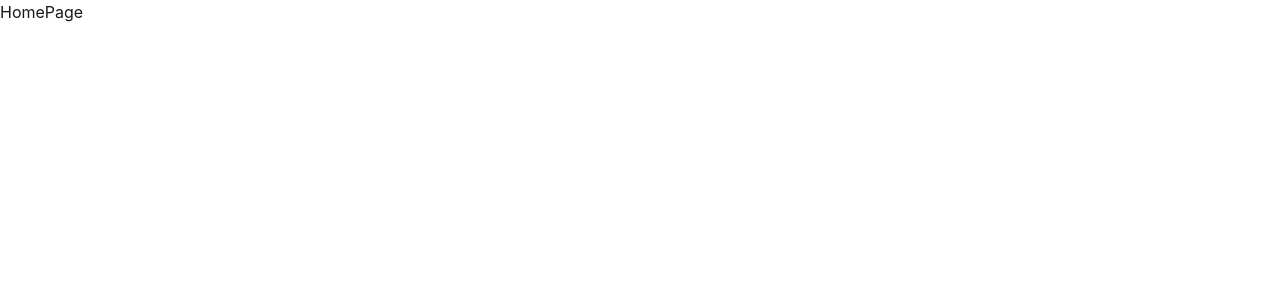
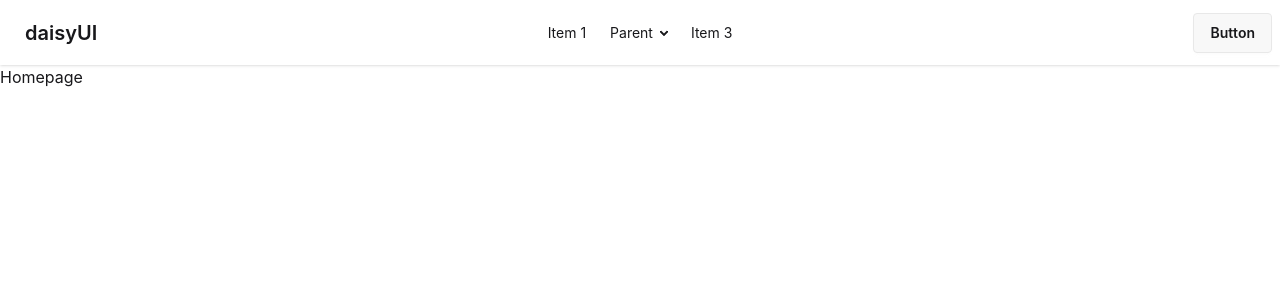
Before and after one commit to sabbirRashed/BookVibe, a React (Vite) app: page / in a window 1280 px wide. Shown: the top 300 px of the page. Built offline with nearby package versions, Linux system fonts and the light colour scheme.

Commit message:
made file structure and added navbar

```diff
--- a/index.html
+++ b/index.html
@@ -1,5 +1,5 @@
 <!doctype html>
-<html lang="en">
+<html lang="en" data-theme="light">
   <head>
     <meta charset="UTF-8" />
     <link rel="icon" type="image/svg+xml" href="/favicon.svg" />
--- /dev/null
+++ b/src/components/shared/navbar/Navbar.jsx
@@ -0,0 +1,49 @@
+import React from 'react';
+
+const Navbar = () => {
+    return (
+        <div className="navbar bg-base-100 shadow-sm">
+            <div className="navbar-start">
+                <div className="dropdown">
+                    <div tabIndex={0} role="button" className="btn btn-ghost lg:hidden">
+                        <svg xmlns="http://www.w3.org/2000/svg" className="h-5 w-5" fill="none" viewBox="0 0 24 24" stroke="currentColor"> <path strokeLinecap="round" strokeLinejoin="round" strokeWidth="2" d="M4 6h16M4 12h8m-8 6h16" /> </svg>
+                    </div>
+                    <ul
+                        tabIndex="-1"
+                        className="menu menu-sm dropdown-content bg-base-100 rounded-box z-1 mt-3 w-52 p-2 shadow">
+                        <li><a>Item 1</a></li>
+                        <li>
+                            <a>Parent</a>
+                            <ul className="p-2">
+                                <li><a>Submenu 1</a></li>
+                                <li><a>Submenu 2</a></li>
+                            </ul>
+                        </li>
+                        <li><a>Item 3</a></li>
+                    </ul>
+                </div>
+                <a className="btn btn-ghost text-xl">daisyUI</a>
+            </div>
+            <div className="navbar-center hidden lg:flex">
+                <ul className="menu menu-horizontal px-1">
+                    <li><a>Item 1</a></li>
+                    <li>
+                        <details>
+                            <summary>Parent</summary>
+                            <ul className="p-2 bg-base-100 w-40 z-1">
+                                <li><a>Submenu 1</a></li>
+                                <li><a>Submenu 2</a></li>
+                            </ul>
+                        </details>
+                    </li>
+                    <li><a>Item 3</a></li>
+                </ul>
+            </div>
+            <div className="navbar-end">
+                <a className="btn">Button</a>
+            </div>
+        </div>
+    );
+};
+
+export default Navbar;
--- /dev/null
+++ b/src/layout/MainLayout.jsx
@@ -0,0 +1,14 @@
+import React from 'react';
+import Navbar from '../components/shared/navbar/Navbar';
+import { Outlet } from 'react-router';
+
+const MainLayout = () => {
+    return (
+        <div>
+            <Navbar></Navbar>
+            <Outlet></Outlet>
+        </div>
+    );
+};
+
+export default MainLayout;
--- /dev/null
+++ b/src/pages/books/Books.jsx
@@ -0,0 +1,11 @@
+import React from 'react';
+
+const Books = () => {
+    return (
+        <div>
+            <h2>Books</h2>
+        </div>
+    );
+};
+
+export default Books;
--- /dev/null
+++ b/src/pages/homepage/Homepage.jsx
@@ -0,0 +1,11 @@
+import React from 'react';
+
+const Homepage = () => {
+    return (
+        <div>
+            <h2>Homepage</h2>
+        </div>
+    );
+};
+
+export default Homepage;
--- /dev/null
+++ b/src/routes/Routes.jsx
@@ -0,0 +1,22 @@
+
+import { createBrowserRouter } from 'react-router'
+import MainLayout from '../layout/MainLayout'
+import Homepage from '../pages/homepage/Homepage'
+import Books from '../pages/books/Books'
+
+export const router = createBrowserRouter([
+    {
+        path: '/',
+        Component: MainLayout,
+        children: [
+            {
+                index: true,
+                Component: Homepage,
+            },
+            {
+                path: '/books',
+                Component: Books
+            },
+        ]
+    },
+])
```
Also changed, not shown: src/main.jsx (+1 -8 lines).
